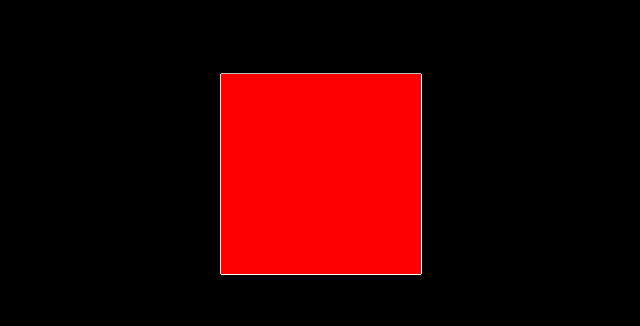
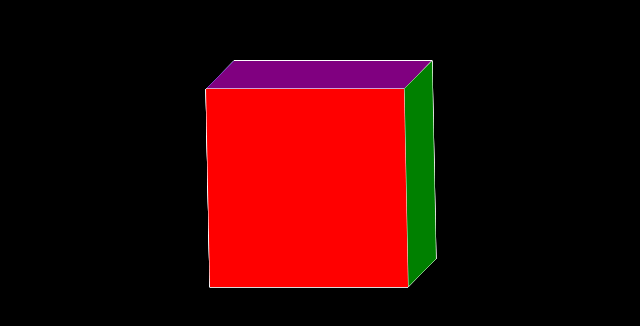
Before and after one commit to jack-cedar/jack-cedar-gamedev2022, a plain HTML site: page 3dRendering/index.html in a window 1280 px wide. Shown: the part 226-552 px from the top of the page, without its empty margins (319-959 px from the left). Drawn offline with Linux system fonts and the light colour scheme.

Commit message:
Add files via upload

```diff
--- a/3dRendering/index.html
+++ b/3dRendering/index.html
@@ -22,7 +22,7 @@
         <canvas id="myCanvas"></canvas>
         </div>
 
-        <script src="./matrix.js"></script>
+        <script src="./matrixMath.js"></script>
         <script src="./index.js"></script>
 
     </body>
--- a/3dRendering/index.js
+++ b/3dRendering/index.js
@@ -58,21 +58,6 @@ let projection = [
   [0, 1, 0],
   [0, 0, 1]
 ]
-let rotationX = [
-  [1, 0, 0],
-  [0, Math.cos(angle), -Math.sin(angle)],
-  [0, Math.sin(angle), Math.cos(angle),],
-]
-let rotationY = [
-  [Math.cos(angle), 0 , -Math.sin(angle)],
-  [0, 1, 0],
-  [Math.sin(angle), 0 , Math.cos(angle)],
-]
-let rotationZ = [
-  [Math.cos(angle), -Math.sin(angle), 0],
-  [Math.sin(angle), Math.cos(angle), 0],
-  [0, 0, 1]
-]
 let shear = [
   [1, 0, 0],
   [1, 1, 0],
@@ -80,24 +65,21 @@ let shear = [
 ]
 var xAngle = 0
 var yAngle = 0
-
 window.addEventListener("keydown", keyPressed);
-            function keyPressed(event){
-              console.log(event.keyCode)
-              console.log(xAngle, yAngle)
-                //could have used a switch statement and make it smaller
-                switch(event.keyCode){
+            function keyPressed(event)
+            {
+                switch(event.keyCode)
+                {
                   case 37: yAngle += 0.1;break;
                   case 38: xAngle -= 0.1;break;
                   case 39: yAngle -= 0.1;break;
                   case 40: xAngle += 0.1;break;
                 }
-
-
             }
-
-function projectPoints(){
-  for(var i = 0; i < points.length; i++){
+function projectPoints()
+{
+  for(var i = 0; i < points.length; i++)
+  {
     var rotated = rotateX(pointMatrix, xAngle)
     rotated = rotateY(rotated, yAngle)
 
@@ -106,11 +88,13 @@ function projectPoints(){
     points[i].sx = Projected2dPoint[i][0];
     points[i].sy = Projected2dPoint[i][1];
     points[i].sz = Projected2dPoint[i][2];
+  }
 }
-}
-function drawPoints(){
+function drawPoints()
+{
   ctx.fillStyle = "white";
-  for(var i = 0; i < points.length; i++){
+  for(var i = 0; i < points.length; i++)
+  {
     ctx.beginPath();
     ctx.arc(points[i].sx, points[i].sy, 5, 0, 2 * Math.PI);
     ctx.fill();
@@ -124,7 +108,8 @@ polygons.push([new polygon(5, 6, 2, 1, 5), "blue"])
 polygons.push([new polygon(2, 6, 7, 3, 2), "purple"])
 polygons.push([new polygon(4, 5, 1, 0, 4), "pink"])
 
-function sumz(polygons){
+function sumz(polygons)
+{
   let p = polygons
   //console.log(p.length)
   for(i = 0; i < p.length; i++)
@@ -142,38 +127,39 @@ function sumz(polygons){
     p[i].zsum = sum
   }
 }
-function render(){
+function render()
+{
   sumz(polygons)
-  polygons.sort((a, b) =>{
+  polygons.sort((a, b) =>
+  {
     if(a.zsum > b.zsum) return -1;
     if(a.zsum < b.zsum) return 1;
   })
-  for(i = 0; i < polygons.length; i++) {
+  for(i = 0; i < polygons.length; i++)
+  {
 
     let p = polygons[i][0]
     ctx.beginPath()
     ctx.moveTo(p[0].sx, p[0].sy)
-    for(j = 1; j < p.length; j++) {
+    for(j = 1; j < p.length; j++)
+    {
       ctx.fillStyle = polygons[i][1]
       let x = p[j].sx
       let y = p[j].sy
       ctx.lineTo(x,y)
       ctx.stroke();
-      //console.log(polygons[i].thisColour)
-
       ctx.fill()
-
     }
   }
-  //console.log(square)
 }
-
-function update(){
+function update()
+{
     ctx.clearRect(-width / 2, -height / 2, width, height);
     projectPoints()
     //drawPoints()
     render()
-
+    xAngle += 0.01
+    yAngle += 0.01
     requestAnimationFrame(update);
 }
 update();
--- /dev/null
+++ b/3dRendering/matrixMath.js
@@ -0,0 +1,57 @@
+function matMul(a, b) {
+   let out = [];
+   if(a.length != b[0].length) {
+      console.error("width of b does not match length of a")
+   }
+   for(i = 0; i < b.length; i++) {
+      let temp02 = []
+      let temp04 = []
+      for(j = 0; j < a.length; j++) {
+         let temp01 = [];
+         for(k = 0; k < a[j].length; k++) {
+            temp01.push(a[j][k]*b[i][k])
+         }
+         temp02.push(temp01)
+      }
+      for(j = 0; j < temp02.length; j++) {
+         let temp03 = 0
+         for(k = 0; k < temp02.length; k++) {
+            temp03 += temp02[j][k]
+         }
+         temp04.push(temp03)
+      }
+      out.push(temp04)
+   }
+   return out
+}
+// Rotation functions
+function rotateX(pts, angle)
+{
+   rotationX = [
+      [1, 0, 0],
+      [0, Math.cos(angle), -Math.sin(angle)],
+      [0, Math.sin(angle), Math.cos(angle),],
+   ]
+   return matMul(rotationX, pts)
+}
+
+function rotateY(pts, angle)
+{
+   rotationY = [
+      [Math.cos(angle), 0 , -Math.sin(angle)],
+      [0, 1, 0],
+      [Math.sin(angle), 0 , Math.cos(angle)],
+
+   ]
+   return matMul(rotationY, pts)
+}
+
+function rotateZ(pts, angle)
+{
+   rotationZ = [
+      [Math.cos(angle), -Math.sin(angle), 0],
+      [Math.sin(angle), Math.cos(angle), 0],
+      [0, 0, 1]
+   ]
+   return matMul(rotationZ, pts)
+}
```
Also changed, not shown: 3dRendering/geometry.js (added, +23 -0 lines).
